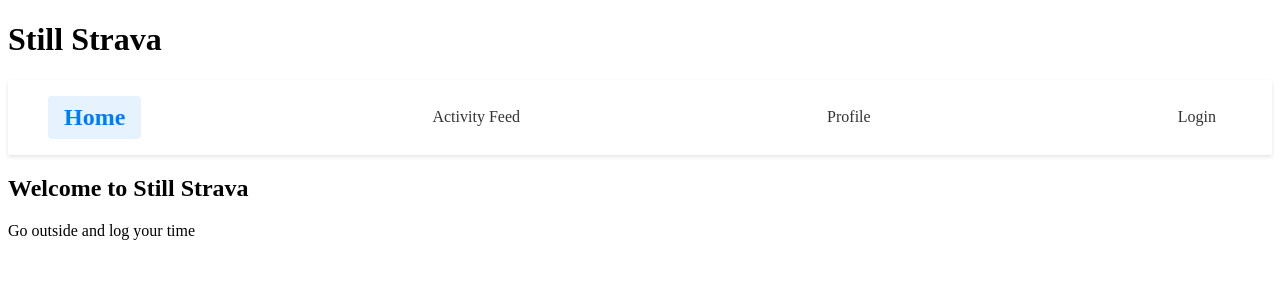
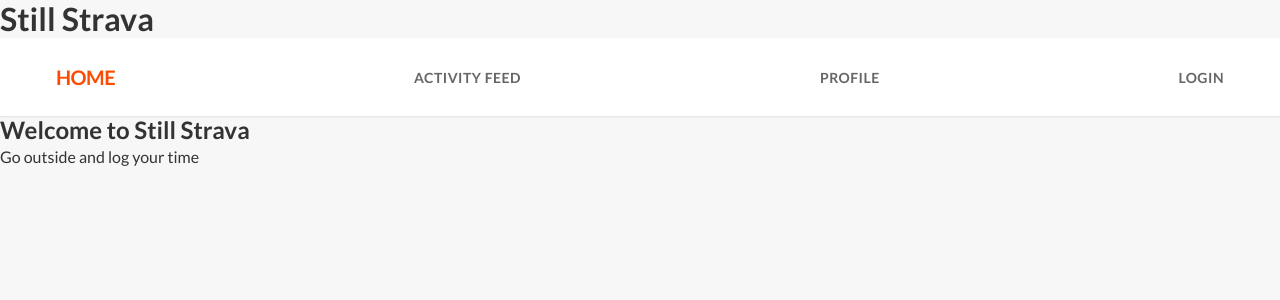
Before and after one commit to ThisbeSchoJo/still-strava, a React (Create React App) app in the folder client/: page / in a window 1280 px wide. Shown: the top 300 px of the page. Built offline with nearby package versions, Linux system fonts and the light colour scheme.

Commit message:
updated index.css and navbar.css to be more strava-like

```diff
--- a/client/src/styling/index.css
+++ b/client/src/styling/index.css
@@ -1,7 +1,62 @@
+@import url("https://fonts.googleapis.com/css2?family=Lato:wght@300;400;700;900&display=swap");
+
 /* Global Styling */
 :root {
-  --bg: #282c34;
-  --header: #fff;
-  --link: #61dafb;
-  --text: hsla(0, 0%, 100%, 0.88);
+  /* Strava's color palette */
+  --strava-orange: #fc4c02;
+  --strava-orange-hover: #e34402;
+  --strava-gray: #666666;
+  --strava-light-gray: #f7f7f7;
+  --strava-dark: #333333;
+  --strava-white: #ffffff;
+
+  /* Font sizes */
+  --font-size-xs: 0.75rem; /* 12px */
+  --font-size-sm: 0.875rem; /* 14px */
+  --font-size-base: 1rem; /* 16px */
+  --font-size-lg: 1.125rem; /* 18px */
+  --font-size-xl: 1.25rem; /* 20px */
+  --font-size-2xl: 1.5rem; /* 24px */
 }
+
+/* Base styles */
+* {
+  margin: 0;
+  padding: 0;
+  box-sizing: border-box;
+}
+
+body {
+  font-family: "Lato", -apple-system, BlinkMacSystemFont, "Segoe UI", Roboto,
+    Oxygen, Ubuntu, Cantarell, "Open Sans", "Helvetica Neue", sans-serif;
+  font-size: var(--font-size-base);
+  line-height: 1.5;
+  color: var(--strava-dark);
+  background-color: var(--strava-light-gray);
+}
+
+h1,
+h2,
+h3,
+h4,
+h5,
+h6 {
+  font-family: "Lato", sans-serif;
+  font-weight: 700;
+  line-height: 1.2;
+}
+
+a {
+  color: var(--strava-orange);
+  text-decoration: none;
+  transition: color 0.2s ease;
+}
+
+a:hover {
+  color: var(--strava-orange-hover);
+}
+
+button {
+  font-family: "Lato", sans-serif;
+  font-weight: 600;
+}
--- a/client/src/styling/navbar.css
+++ b/client/src/styling/navbar.css
@@ -1,44 +1,50 @@
 nav {
-  background-color: #ffffff;
+  background-color: var(--strava-white);
   padding: 1rem 2rem;
-  box-shadow: 0 2px 4px rgba(0, 0, 0, 0.1);
+  box-shadow: 0 1px 2px rgba(0, 0, 0, 0.1);
   display: flex;
   justify-content: space-between;
   align-items: center;
   position: sticky;
   top: 0;
   z-index: 1000;
+  font-family: "Lato", sans-serif;
 }
 
 /* Style for NavLink components */
 nav a {
   text-decoration: none;
-  color: #333;
-  font-weight: 500;
+  color: var(--strava-gray);
+  font-weight: 600;
+  font-size: var(--font-size-sm);
   padding: 0.5rem 1rem;
   margin: 0 0.5rem;
   border-radius: 4px;
-  transition: all 0.3s ease;
+  transition: all 0.2s ease;
+  text-transform: uppercase;
+  letter-spacing: 0.5px;
 }
 
 /* Hover effect */
 nav a:hover {
-  background-color: #f0f0f0;
-  color: #007bff;
+  color: var(--strava-orange);
+  background-color: transparent;
 }
 
 /* Active link style */
 nav a.active {
-  color: #007bff;
-  background-color: #e6f3ff;
+  color: var(--strava-orange);
+  background-color: transparent;
+  font-weight: 700;
 }
 
-/* Add a logo or brand name if you want */
+/* Brand name styling */
 .nav-brand {
-  font-size: 1.5rem;
-  font-weight: bold;
-  color: #007bff;
+  font-size: var(--font-size-xl);
+  font-weight: 900;
+  color: var(--strava-orange);
   text-decoration: none;
+  letter-spacing: -0.5px;
 }
 
 /* Responsive design */
@@ -52,5 +58,10 @@ nav a.active {
   nav a {
     width: 100%;
     text-align: center;
+    font-size: var(--font-size-base);
+  }
+
+  .nav-brand {
+    font-size: var(--font-size-lg);
   }
 }
```
